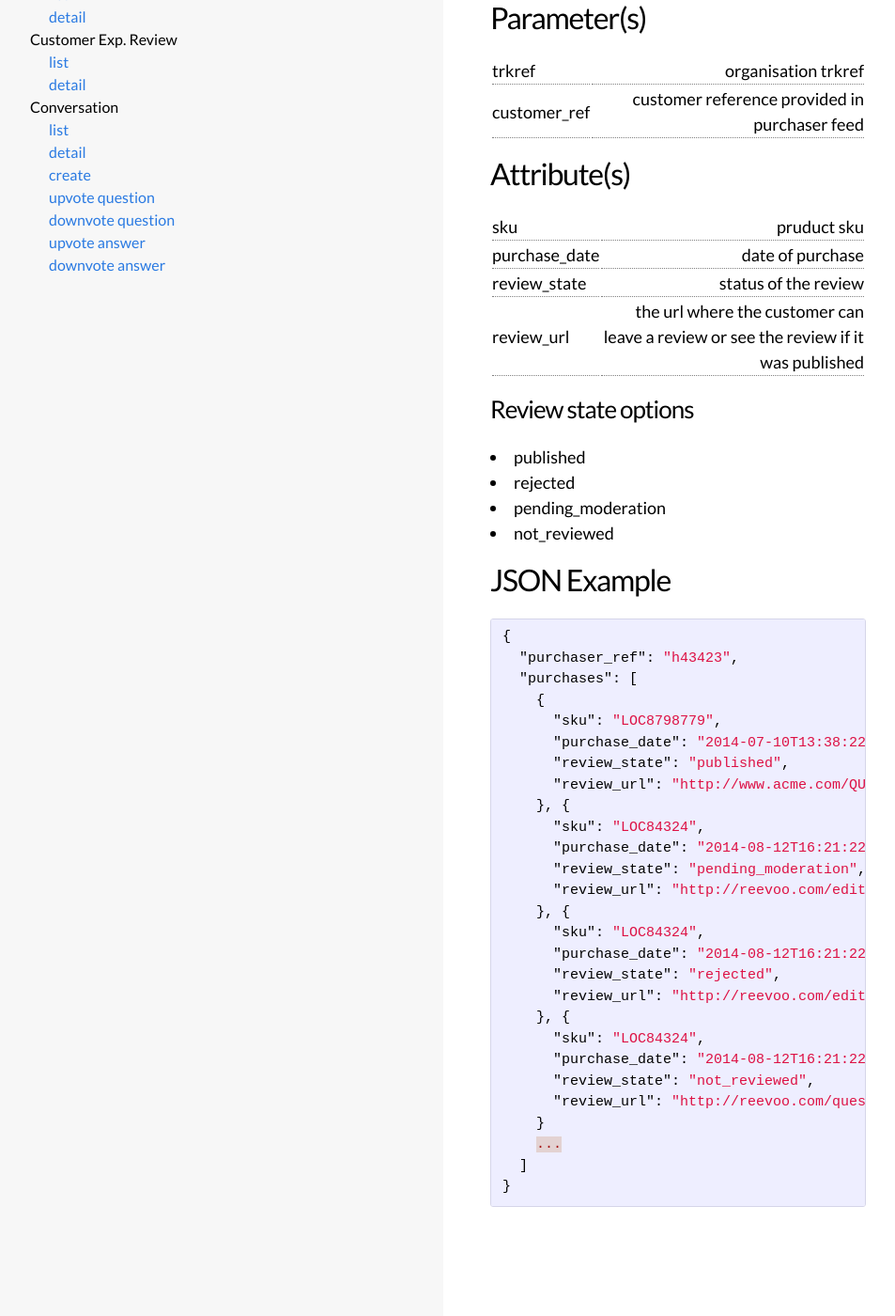
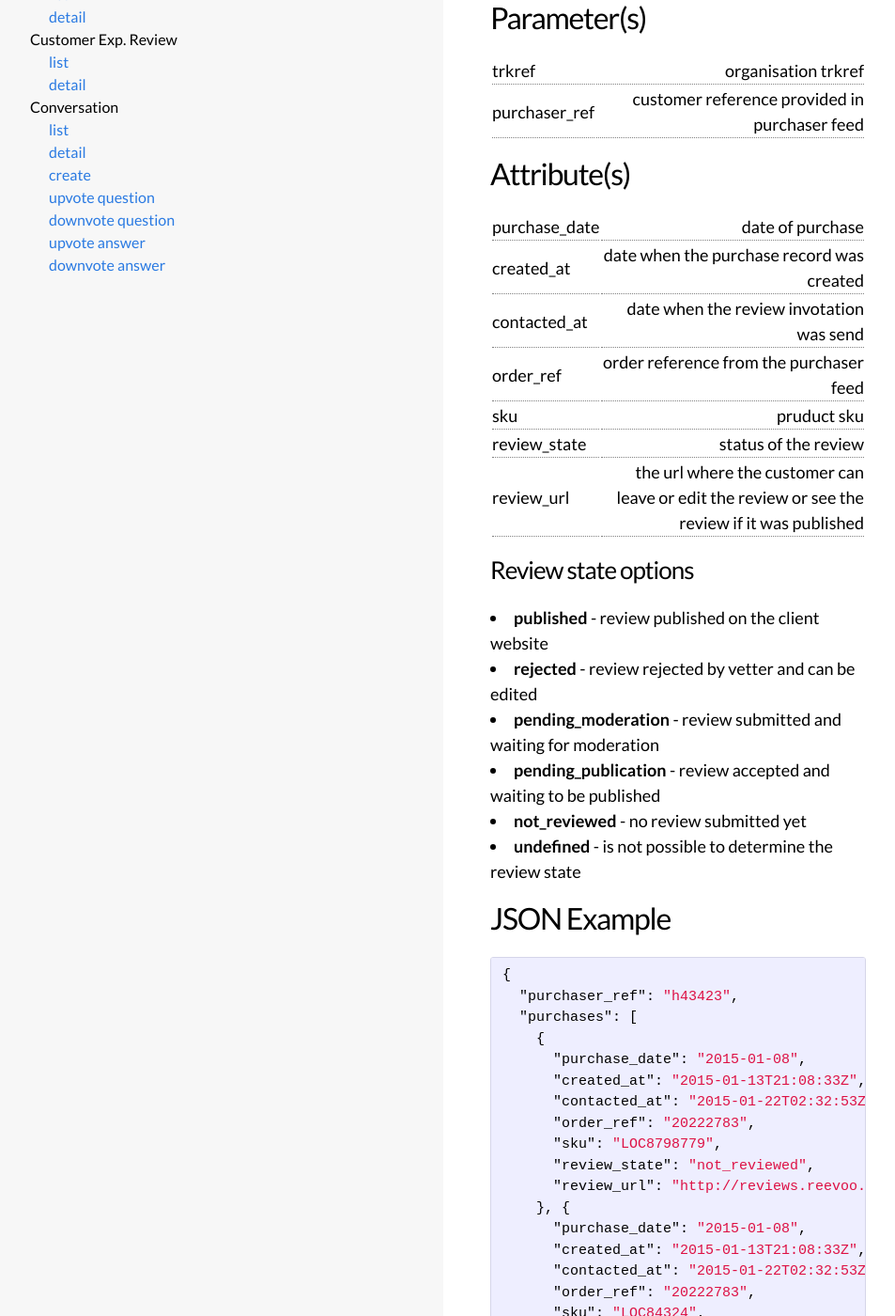
Before and after one commit to reevoo/reevoo.github.io, a Jekyll site: the page built from docs/reevooapi/purchaser/purchaser-detail.markdown, in a window 1280 px wide and 1400 px high, scrolled down 728 px. Shown: the whole window at 94% size, without its empty margins (143-1096 px from the left). Built offline with Jekyll 4.4.1, drawn with Linux system fonts in a browser that asks for light colours; some of the changed text lies outside the part shown.

Commit message:
Update Purchaser api endpoint

```diff
--- a/docs/reevooapi/purchaser/purchaser-detail.markdown
+++ b/docs/reevooapi/purchaser/purchaser-detail.markdown
@@ -22,22 +22,27 @@ Note: purchaser_ref is the customer_ref from the purchaser feed
 
 {: .documentation}
 |trkref         |organisation trkref                            |
-|customer_ref   |customer reference provided in purchaser feed  |
+|purchaser_ref  |customer reference provided in purchaser feed  |
 
 ## Attribute(s)
 
 {: .documentation}
-|sku              |pruduct sku                                                                         |
-|purchase_date    |date of purchase                                                                    |
-|review_state     |status of the review                                                                |
-|review_url       |the url where the customer can leave a review or see the review if it was published |
+|purchase_date    |date of purchase                                                                              |
+|created_at       |date when the purchase record was created                                                     |
+|contacted_at     |date when the review invotation was send                                                      |
+|order_ref        |order reference from the purchaser feed                                                       |
+|sku              |pruduct sku                                                                                   |
+|review_state     |status of the review                                                                          |
+|review_url       |the url where the customer can leave or edit the review or see the review if it was published |
 
 ### Review state options
 
-- published
-- rejected
-- pending_moderation
-- not_reviewed
+- **published** - review published on the client website
+- **rejected** - review rejected by vetter and can be edited
+- **pending_moderation** - review submitted and waiting for moderation
+- **pending_publication** - review accepted and waiting to be published
+- **not_reviewed** - no review submitted yet
+- **undefined** - is not possible to determine the review state
 
 
 ## JSON Example
@@ -46,25 +51,29 @@ Note: purchaser_ref is the customer_ref from the purchaser feed
   "purchaser_ref": "h43423",
   "purchases": [
     {
+      "purchase_date": "2015-01-08",
+      "created_at": "2015-01-13T21:08:33Z",
+      "contacted_at": "2015-01-22T02:32:53Z",
+      "order_ref": "20222783",
       "sku": "LOC8798779",
-      "purchase_date": "2014-07-10T13:38:22+01:00",
-      "review_state": "published",
-      "review_url": "http://www.acme.com/QUlQVFBEVjU3MDA=/aHR0cDovL21hcmsucmVldm9"
+      "review_state": "not_reviewed",
+      "review_url": "http://reviews.reevoo.com/review/fill_review?hashcode=1aozsg-69r0yqm2mzzdep5naihtrfi9o20xp04&"
     }, {
+      "purchase_date": "2015-01-08",
+      "created_at": "2015-01-13T21:08:33Z",
+      "contacted_at": "2015-01-22T02:32:53Z",
+      "order_ref": "20222783",
       "sku": "LOC84324",
-      "purchase_date": "2014-08-12T16:21:22+01:00",
       "review_state": "pending_moderation",
-      "review_url": "http://reevoo.com/edit_review/2342234323423423"
+      "review_url": nil
     }, {
-      "sku": "LOC84324",
-      "purchase_date": "2014-08-12T16:21:22+01:00",
-      "review_state": "rejected",
-      "review_url": "http://reevoo.com/edit_review/2342234323423423"
-    }, {
-      "sku": "LOC84324",
-      "purchase_date": "2014-08-12T16:21:22+01:00",
-      "review_state": "not_reviewed",
-      "review_url": "http://reevoo.com/questionnaire/2342234323423423"
+      "purchase_date": "2015-01-01",
+      "created_at": "2015-01-02T21:08:33Z",
+      "contacted_at": "2015-01-03T02:32:53Z",
+      "order_ref": "87783",
+      "sku": "LOC2312",
+      "review_state": "reviewed",
+      "review_url": "http://carmen.staging/g/PND/NzkwNTEy/aHR0cD9tYXJrL3Jldmlldy84MjQxNDkw/L3JlZXZvb2gyNDE0OTA="
     }
     ...
   ]
```
Also changed, not shown: other parts of docs/reevooapi/purchaser/purchaser-detail.markdown (+2 -2 lines), _posts/separation-domain-application-layer.md (deleted, +0 -1 lines).
